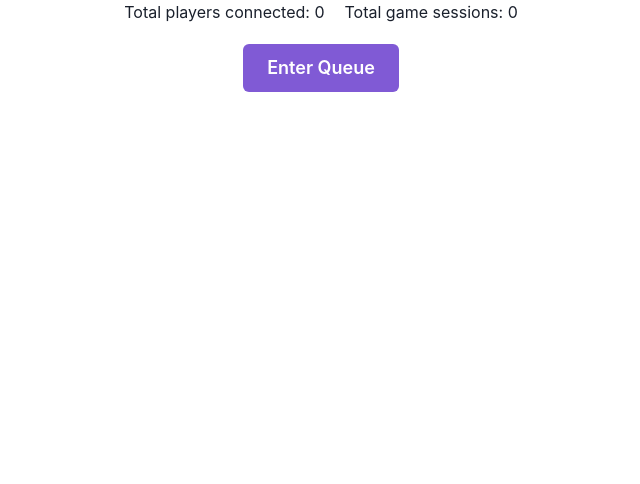
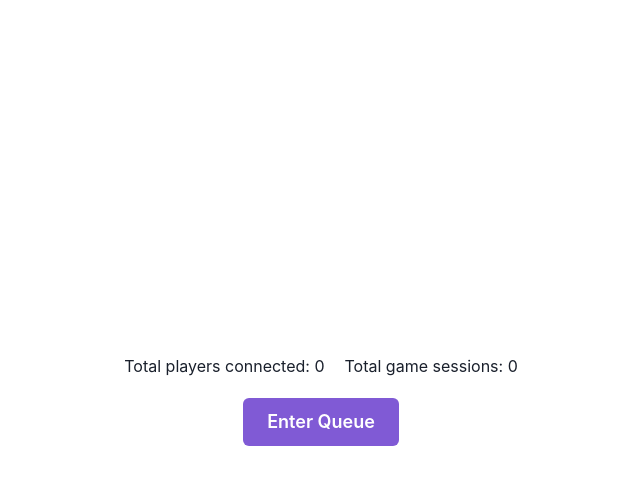
Before and after one commit to ikizey/tic-tac-toe, a React (Vite) app in the folder frontend/: page /lobby in a window 1280 px wide. Shown: the top 484 px of the page, without its empty margins (319-959 px from the left). Built offline with nearby package versions, Linux system fonts and the light colour scheme; no server answers.

Commit message:
center content

```diff
--- a/frontend/src/pages/Game.jsx
+++ b/frontend/src/pages/Game.jsx
@@ -21,7 +21,7 @@ const Game = () => {
   } = useGame();
   return (
     <Container>
-      <VStack>
+      <VStack justify='center' spacing={5} height='100vh'>
         <GameStatus isWinner={isWinner} />
         <Vs player1={playerName} player2={opponentName} />
         <Turn
--- a/frontend/src/pages/Home.jsx
+++ b/frontend/src/pages/Home.jsx
@@ -24,7 +24,7 @@ const Home = () => {
 
   return (
     <Container centerContent>
-      <VStack spacing={5}>
+      <VStack justify='center' spacing={5} height='100vh'>
         <Heading as='h2' size='xl' noOfLines={1}>
           Welcome to Tic Tac Toe game!
         </Heading>
--- a/frontend/src/pages/Lobby.jsx
+++ b/frontend/src/pages/Lobby.jsx
@@ -10,8 +10,7 @@ const Lobby = () => {
 
   return (
     <Container centerContent>
-      <VStack align='center' spacing={5} height='100vh'>
-        //TODO ** for some reason it's not centered vertically
+      <VStack justify='center' spacing={5} height='100vh'>
         <InQueue isInQueue={isInQueue} />
         <OnlineStats totalGames={totalGames} totalPlayers={totalPlayers} />
         <Button
```
